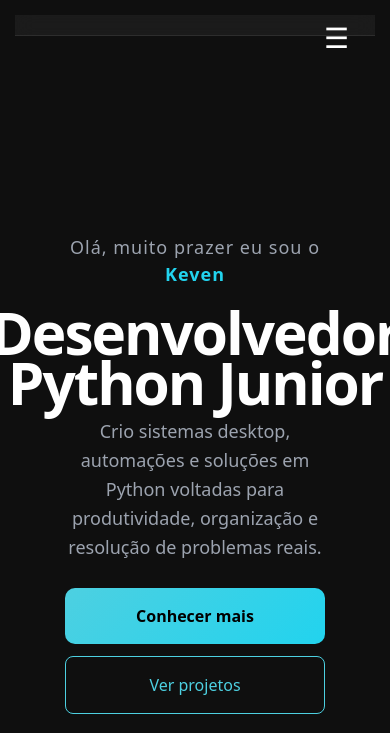
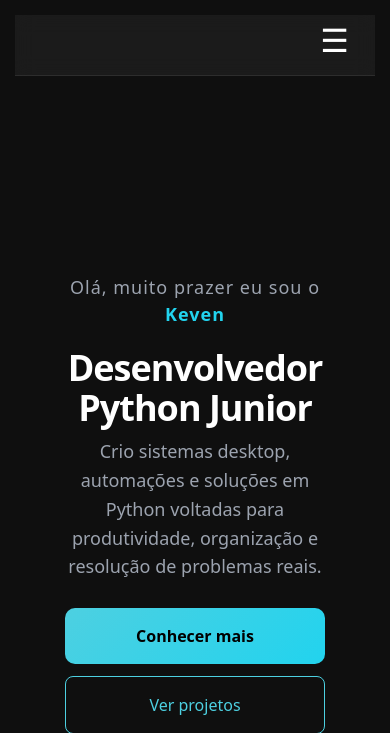
Before and after one commit to KevenLucas025/ProjetoSite, a Django app: page / in a window 390 px wide. Shown: the top 733 px of the page. Run offline with Django 5.2, Linux system fonts and the light colour scheme; data comes from the database, SQL or seed files in the repository; parts of the project's set-up code (start-up, migrations or seed data) failed here and were passed over.

Commit message:
novas config mobile5

```diff
--- a/templates/base.html
+++ b/templates/base.html
@@ -719,6 +719,16 @@
     display: flex;
   }
   @media (max-width: 768px){
+    /* TÍTULO PRINCIPAL */
+    .hero-title {
+      font-size: 36px !important;
+      white-space: normal !important; /* 🔥 ESSENCIAL */
+      line-height: 1.1;
+      letter-spacing: -1px;
+      text-align: center;
+      width: 100%;
+    }
+
     /* BODY */
     body{
       padding: 15px;
@@ -726,10 +736,12 @@
 
     /* NAVBAR */
      nav {
-      display: flex;
-      justify-content: space-between; /* 🔥 separa esquerda/direita */
+      display: flex-end !important;
+      padding: 10px 20px;
       align-items: center;
-      padding: 10px 15px;
+      padding: 15px 20px;
+      position: relative; /* Base para o dropdown */
+      min-height: 30px;
     }
 
     nav a{
@@ -743,35 +755,42 @@
       position: relative;
       z-index: 2;
     }
-    .menu-toggle{
-      display: block;
-      font-size: 28px;
+    .menu-toggle {
+      display: block; /* Mostra o botão ☰ */
       background: transparent;
       border: none;
       color: white;
+      font-size: 32px;
       cursor: pointer;
+      z-index: 1001;
     }
-    .menu-dropdown{
+    .menu-dropdown {
       position: absolute;
       top: 60px;
-      right: 15px;
+      right: 20px;
       background: #1a1a1a;
-      border: 1px solid #2a2a2a;
-      border-radius: 10px;
+      border: 1px solid #333;
+      border-radius: 12px;
+      width: 200px;
+      display: none; /* JS controla isso */
+      flex-direction: column;
       padding: 10px;
-      display: none;
-      flex-direction: column;
-      gap: 10px;
+      box-shadow: 0 10px 25px rgba(0,0,0,0.5);
+      z-index: 1000;
     }
-    .menu-dropdown.ativo{
-      display: flex;
+    .menu-dropdown.ativo {
+      display: flex !important;
+    }
+    .menu-dropdown a {
+      display: block !important; /* 🔥 Faz os links aparecerem */
+      color: white !important;
+      padding: 12px;
+      text-decoration: none;
+      border-radius: 8px;
+      font-size: 16px;
     }
 
-    /* TÍTULO PRINCIPAL */
-    .hero-title {
-      font-size: 30px;
-      white-space: normal; /* 🔥 ESSENCIAL */
-    }
+
 
     /* SUBTÍTULO */
     .hero-subtitle{
@@ -855,7 +874,7 @@
   <button class="menu-toggle">☰</button>
 
     <div class="menu-dropdown">
-      <a href="/">Mais opções</a>
+      <a href="/">Home</a>
       <a href="/sobre/">Sobre</a>
       <a href="/projetos/">Projetos</a>
       <a href="/contato/">Contato</a>
```
